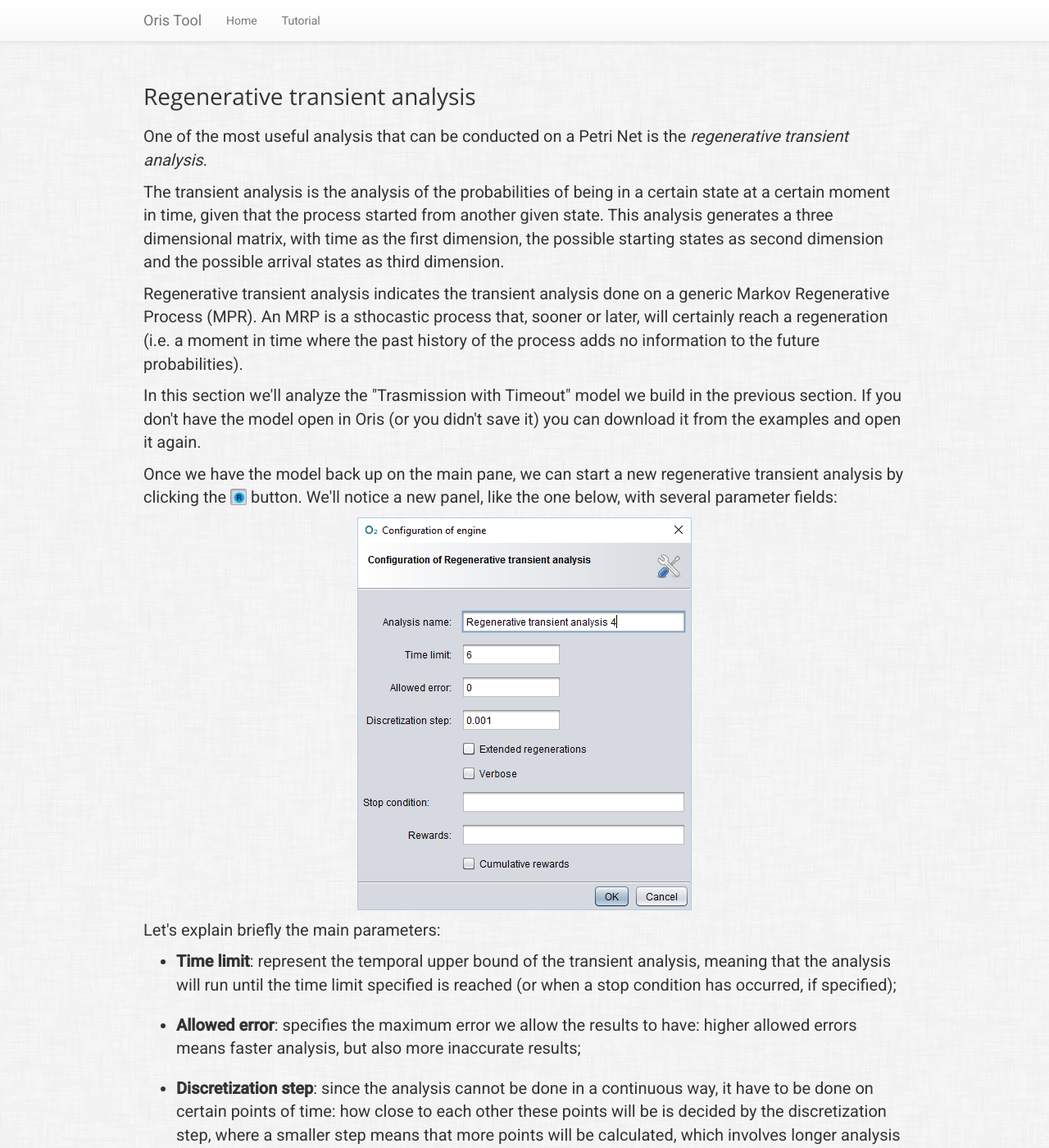
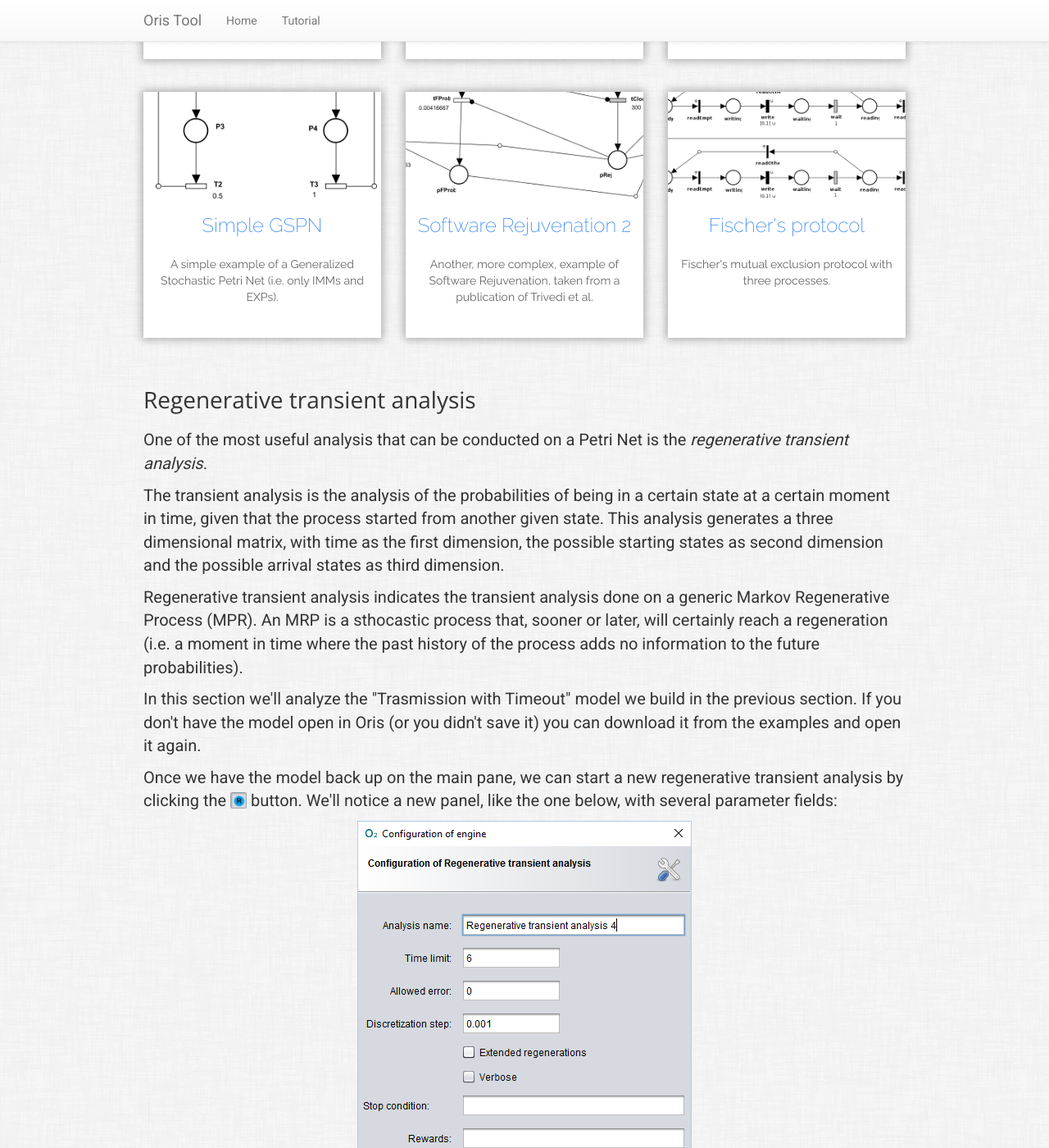
Before and after one commit to oris-tool/oris-tool.github.io, a Jekyll site: the page built from tutorial.html, in a window 1280 px wide and 1400 px high, scrolled down 5248 px. Shown: the whole window at 82% size. Built offline with Jekyll 4.4.1, drawn with Linux system fonts in a browser that asks for light colours.

Commit message:
Three more examples

```diff
--- a/css/oris.sass
+++ b/css/oris.sass
@@ -143,6 +143,9 @@ img.tutorial-screenshot
   margin-left: auto
   margin-right: auto
 
+div.pn-example-row
+  margin-top: 40px
+
 @import url('http://fonts.googleapis.com/css?family=Raleway:400,200')
 
 .card-container
@@ -163,10 +166,10 @@ img.tutorial-screenshot
     position: relative
     right: 0
     top: 0
-    width: 300px
+    // width: 300px
     &:hover
       height: 450px
-      width: 300px
+      // width: 300px
       .cta-container
         display: inline
         margin-top: 380px
@@ -185,14 +188,23 @@ img.tutorial-screenshot
 
   .card_circle
     &.pn-timeout
-      background: url('/images/timeout.png') no-repeat center bottom
+      background: url('/images/tutorial/timeout.png') no-repeat center bottom
       background-size: 100%
     &.pn-queue
-      background: url('/images/queue.png') no-repeat center bottom
+      background: url('/images/tutorial/queue.png') no-repeat center bottom
       background-size: 65%
     &.pn-rej
-      background: url('/images/rej.png') no-repeat center bottom
+      background: url('/images/tutorial/rej.png') no-repeat center bottom
       background-size: 60%
+    &.pn-simple-gspn
+      background: url('/images/tutorial/simple_gspn.png') no-repeat center bottom
+      background-size: 60%
+    &.pn-rej-trivedi
+      background: url('/images/tutorial/rej_trivedi.png') no-repeat center bottom
+      background-size: 120%
+    &.pn-fischer
+      background: url('/images/tutorial/fischer.png') no-repeat center bottom
+      background-size: 140%
     // border-radius: 50%
     height: 400px
     margin-left: -75px
--- a/tutorial.html
+++ b/tutorial.html
@@ -52,7 +52,7 @@ title: Oris Tool's tutorials and examples
 <div class="row section features">
   <h4>Some example PNs</h4>
   <p>You can download and open the following example PNs in Oris to experiment a bit around and learn how to do different kinds of analysis.</p>
-  <div class="row">
+  <div class="row pn-example-row">
     <div class="col-sm-6 col-md-4 card-container">
       <div class="card transition">
         <h2 class="transition">Transmission with Timeout</h2>
@@ -75,6 +75,32 @@ title: Oris Tool's tutorials and examples
         <p>Software system subject to aging with a maintenance mechanism (rejuvenation).</p>
         <div class="cta-container transition"><a href="/pns/rej.xpn" download class="cta">Download</a></div>
         <div class="card_circle transition pn-rej"></div>
+      </div>
+    </div>
+  </div>
+  <div class="row pn-example-row">
+    <div class="col-sm-6 col-md-4 card-container">
+      <div class="card transition">
+        <h2 class="transition">Simple GSPN</h2>
+        <p>A simple example of a Generalized Stochastic Petri Net (i.e. only IMMs and EXPs).</p>
+        <div class="cta-container transition"><a href="/pns/simple_gspn.xpn" download class="cta">Download</a></div>
+        <div class="card_circle transition pn-simple-gspn"></div>
+      </div>
+    </div>
+    <div class="col-sm-6 col-md-4 card-container">
+      <div class="card transition">
+        <h2 class="transition">Software Rejuvenation 2</h2>
+        <p>Another, more complex, example of Software Rejuvenation, taken from a publication of Trivedi et al.</p>
+        <div class="cta-container transition"><a href="/pns/rej_trivedi.xpn" download class="cta">Download</a></div>
+        <div class="card_circle transition pn-rej-trivedi"></div>
+      </div>
+    </div>
+    <div class="col-sm-6 col-md-4 card-container">
+      <div class="card transition">
+        <h2 class="transition">Fischer's protocol</h2>
+        <p>Fischer's mutual exclusion protocol with three processes.</p>
+        <div class="cta-container transition"><a href="/pns/fischer.xpn" download class="cta">Download</a></div>
+        <div class="card_circle transition pn-fischer"></div>
       </div>
     </div>
   </div>
```
Also changed, not shown: images/tutorial/fischer.png (added), images/tutorial/rej_trivedi.png (added), images/tutorial/simple_gspn.png (added), 4 other files.
